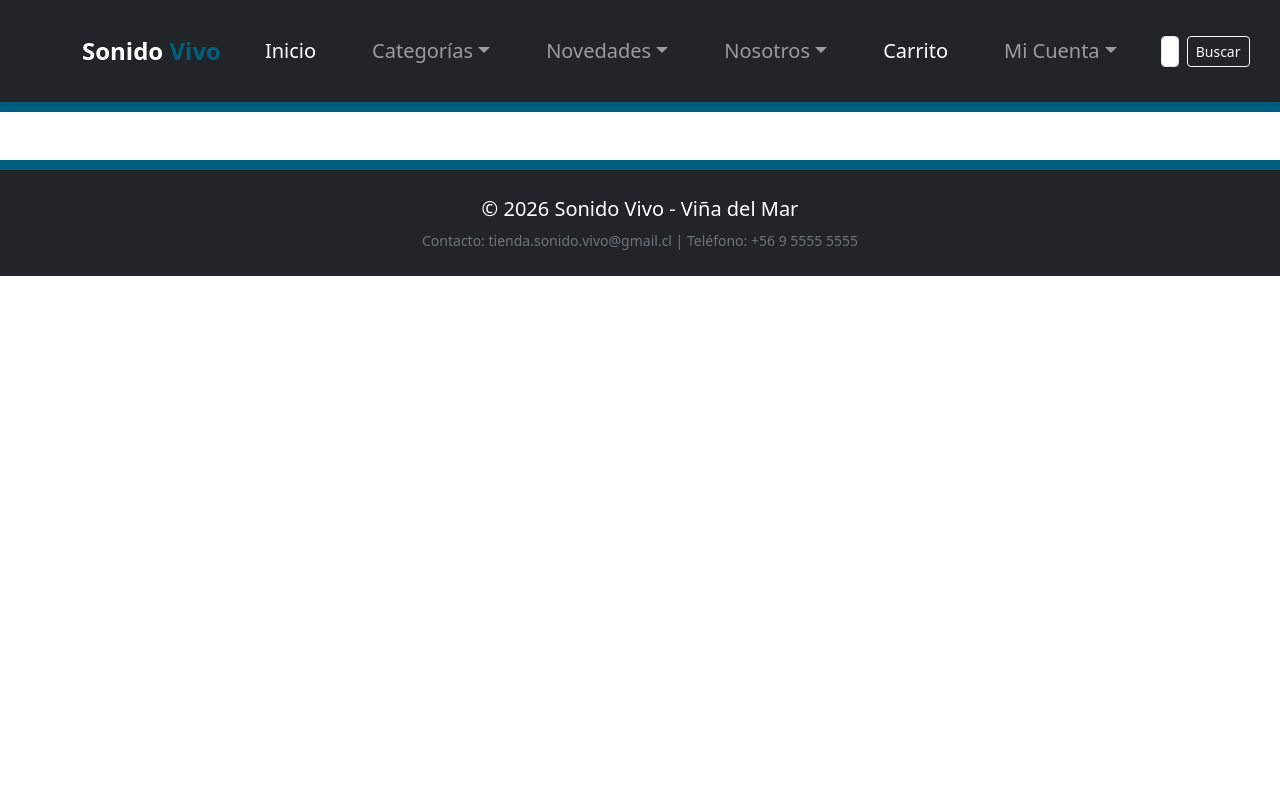
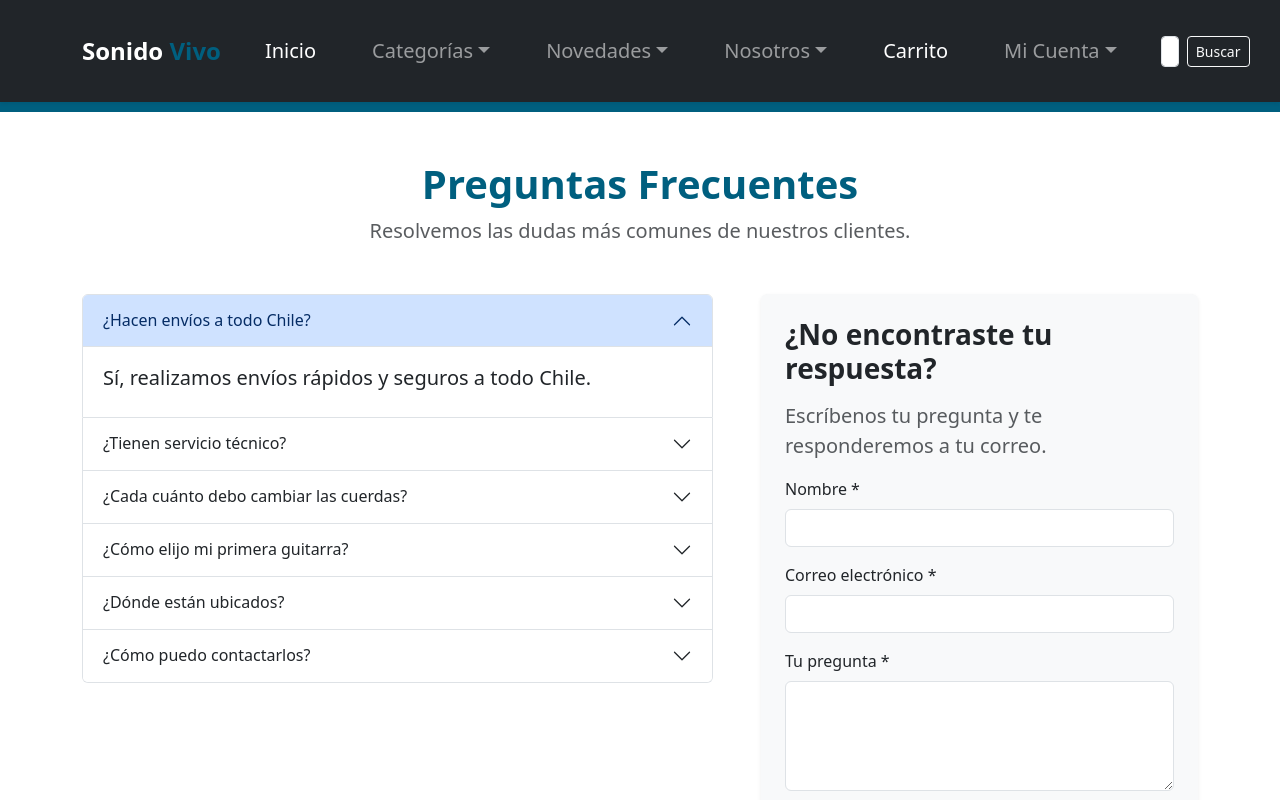
Before and after one commit to Tienda-Sonido-Vivo/sonido-vivo-react-migration, a React (Vite) app: page /preguntas-frecuentes in a window 1280 px wide. Shown: the top 800 px of the page. Built offline with nearby package versions, Linux system fonts and the light colour scheme.

Commit message:
fix:  se agrega pagina nueva de pregunas frecuentes,se complila todo en campo formulario,restaura mapa interactivo en contacto

```diff
--- a/src/App.tsx
+++ b/src/App.tsx
@@ -13,6 +13,7 @@ import Nosotros from "./paginas/Nosotros";
 import Contacto from "./paginas/Contacto";
 import Novedades from "./paginas/Novedades";
 import NovedadDetalle from "./paginas/NovedadDetalle";
+import PreguntasFrecuentes from "./paginas/PreguntasFrecuentes";
 
 function App() {
 
@@ -64,6 +65,12 @@ function App() {
                     element={<NovedadDetalle />}
                 />
 
+                <Route
+                    path="/preguntas-frecuentes"
+                    element={<PreguntasFrecuentes />}
+                />
+
+
             </Routes>
 
             <Footer />
--- a/src/componentes/moleculas/CampoFormulario.tsx
+++ b/src/componentes/moleculas/CampoFormulario.tsx
@@ -1,124 +1,174 @@
 import { useState } from "react";
+import type { FormEvent } from "react";
 
+type Props = {
+    etiqueta: string;
+    tipo: string;
+    nombre: string;
+    valor : string;
+    alCambiar: (valor : string) => void;
+    filas?: number;
+    maxLength?: number;
+};
 
-function CampoFormulario() {
+function CampoFormulario({etiqueta, tipo, nombre, valor, alCambiar, filas = 4, maxLength}: Props) {
+
+    return(
+        <div className="mb-3">
+
+            <label
+                htmlFor={nombre}
+                className="form-label"
+            >
+                {etiqueta}
+            </label>
+
+            {tipo === "textarea" ? (
+
+                <textarea
+                    className="form-control"
+                    id={nombre}
+                    name={nombre}
+                    rows={filas}
+                    maxLength={maxLength}
+                    value={valor}
+                    onChange={(event) =>
+                        alCambiar(event.target.value)
+                    }
+                />
+
+            ) : (
+
+                <input
+                    className="form-control"
+                    type={tipo}
+                    id={nombre}
+                    name={nombre}
+                    value={valor}
+                    onChange={(event) =>
+                        alCambiar(event.target.value)
+                    }
+                />
+
+            )}
+
+        </div>
+    );
+}
+
+type FormularioConsultaProps = {
+    prefijo: string;
+    etiquetaMensaje: string;
+    textoBoton: string;
+    mensajeExito: string;
+    mensajeLimite: string;
+};
+
+function FormularioConsulta({
+    prefijo,
+    etiquetaMensaje,
+    textoBoton,
+    mensajeExito,
+    mensajeLimite
+}: FormularioConsultaProps) {
 
     const [nombre, setNombre] = useState("");
     const [correo, setCorreo] = useState("");
-    const [comentario, setComentario] = useState("");
+    const [mensaje, setMensaje] = useState("");
 
+    const manejarEnvio = (
+        event: FormEvent<HTMLFormElement>
+    ) => {
 
-    const enviar = () => {
+        event.preventDefault();
+
+        const nombreLimpio = nombre.trim();
+        const correoLimpio = correo.trim().toLowerCase();
+        const mensajeLimpio = mensaje.trim();
 
         if (
-            nombre.trim() === "" ||
-            correo.trim() === "" ||
-            comentario.trim() === ""
+            !nombreLimpio ||
+            !correoLimpio ||
+            !mensajeLimpio
         ) {
 
-            alert("Debe completar todos los campos.");
+            alert(
+                "Debe completar todos los campos."
+            );
 
             return;
-
         }
 
+        if (nombreLimpio.length > 100) {
 
-        alert("¡Mensaje enviado exitosamente!");
+            alert(
+                "El nombre debe tener máximo 100 caracteres."
+            );
+
+            return;
+        }
+
+        const formatoCorreo =
+            /^[^\s@]+@[^\s@]+\.[^\s@]+$/;
+
+        if (
+            !formatoCorreo.test(correoLimpio) ||
+            correoLimpio.length > 100
+        ) {
+
+            alert(
+                "Ingrese un correo válido."
+            );
+
+            return;
+        }
+
+        if (mensajeLimpio.length > 500) {
+
+            alert(mensajeLimite);
+
+            return;
+        }
+
+        alert(mensajeExito);
 
         setNombre("");
         setCorreo("");
-        setComentario("");
-
+        setMensaje("");
     };
-
 
     return (
 
         <form
-            onSubmit={(event) => {
-
-                event.preventDefault();
-                enviar();
-
-            }}
+            onSubmit={manejarEnvio}
+            noValidate
         >
 
-            <div className="mb-3">
+            <CampoFormulario
+                etiqueta="Nombre *"
+                tipo="text"
+                nombre={`nombre${prefijo}`}
+                valor={nombre}
+                alCambiar={setNombre}
+            />
 
-                <label
-                    htmlFor="nombreContacto"
-                    className="form-label"
-                >
-                    Nombre *
-                </label>
+            <CampoFormulario
+                etiqueta="Correo electrónico *"
+                tipo="email"
+                nombre={`correo${prefijo}`}
+                valor={correo}
+                alCambiar={setCorreo}
+            />
 
-                <input
-                    type="text"
-                    className="form-control"
-                    id="nombreContacto"
-                    placeholder="Tu nombre completo"
-                    maxLength={100}
-                    required
-                    value={nombre}
-                    onChange={(event) =>
-                        setNombre(event.target.value)
-                    }
-                />
-
-            </div>
-
-
-            <div className="mb-3">
-
-                <label
-                    htmlFor="correoContacto"
-                    className="form-label"
-                >
-                    Correo electrónico *
-                </label>
-
-                <input
-                    type="email"
-                    className="form-control"
-                    id="correoContacto"
-                    placeholder="ejemplo@correo.com"
-                    maxLength={100}
-                    required
-                    pattern="[\w\-\.]+@([\w\-]+\.)+[\w\-]{2,4}"
-                    title="Ingrese un correo válido, por ejemplo: ejemplo@correo.com"
-                    value={correo}
-                    onChange={(event) =>
-                        setCorreo(event.target.value)
-                    }
-                />
-
-            </div>
-
-
-            <div className="mb-3">
-
-                <label
-                    htmlFor="mensajeContacto"
-                    className="form-label"
-                >
-                    Comentario o mensaje *
-                </label>
-
-                <textarea
-                    className="form-control"
-                    id="mensajeContacto"
-                    rows={4}
-                    placeholder="Escribe tu consulta aquí..."
-                    maxLength={500}
-                    required
-                    value={comentario}
-                    onChange={(event) =>
-                        setComentario(event.target.value)
-                    }
-                />
-
-            </div>
-
+            <CampoFormulario
+                etiqueta={etiquetaMensaje}
+                tipo="textarea"
+                nombre={`mensaje${prefijo}`}
+                valor={mensaje}
+                alCambiar={setMensaje}
+                filas={4}
+                maxLength={500}
+            />
 
             <button
                 type="submit"
@@ -127,14 +177,39 @@ function CampoFormulario() {
                     backgroundColor: "#005f7f"
                 }}
             >
-                Enviar mensaje
+                {textoBoton}
             </button>
 
         </form>
-
     );
-
 }
 
+export function FormularioContacto() {
+
+    return (
+
+        <FormularioConsulta
+            prefijo="Contacto"
+            etiquetaMensaje="Comentario o mensaje *"
+            textoBoton="Enviar mensaje"
+            mensajeExito="¡Mensaje enviado exitosamente!"
+            mensajeLimite="El comentario debe tener máximo 500 caracteres."
+        />
+    );
+}
+
+export function FormularioPregunta() {
+
+    return (
+
+        <FormularioConsulta
+            prefijo="Pregunta"
+            etiquetaMensaje="Tu pregunta *"
+            textoBoton="Enviar pregunta"
+            mensajeExito="¡Pregunta enviada exitosamente!"
+            mensajeLimite="La pregunta debe tener máximo 500 caracteres."
+        />
+    );
+}
 
 export default CampoFormulario;
--- a/src/componentes/organismos/Navbar.tsx
+++ b/src/componentes/organismos/Navbar.tsx
@@ -235,6 +235,17 @@ function Navbar() {
                                             to="/nosotros#contactos"
                                         >
                                             Contáctanos
+                                        </Link>
+
+                                    </li>
+
+                                    <li>
+
+                                        <Link
+                                            className="dropdown-item"
+                                            to="/preguntas-frecuentes"
+                                        >
+                                            Preguntas Frecuentes
                                         </Link>
 
                                     </li>
--- a/src/paginas/Contacto.tsx
+++ b/src/paginas/Contacto.tsx
@@ -1,4 +1,4 @@
-import CampoFormulario from '../componentes/moleculas/CampoFormulario'
+import { FormularioContacto } from '../componentes/moleculas/CampoFormulario'
 
 interface Props {
   conBorde?: boolean
@@ -10,9 +10,9 @@ export function SeccionContacto({ conBorde = false }: Props) {
       <div className="col-12 col-md-6 mb-4" id="contactos">
         <h3 className="fw-bold mb-3">Contáctanos</h3>
         <p className="mb-3 text-muted">
-          Ubicación: Libertad 1055 Viña del Mar Libertad 1055, Región de Valparaíso | WhatsApp: +56 9 1234 5678 | Correo: info@tiendavivo.com | info@tiendavivo.cl
+          Ubicación: Viña del Mar Libertad 1055, Región de Valparaíso | WhatsApp: +56 9 1234 5678 | Correo: info@tiendavivo.com
         </p>
-        <CampoFormulario />
+        <FormularioContacto />
       </div>
 
       <div className="col-12 col-md-6">
--- /dev/null
+++ b/src/paginas/PreguntasFrecuentes.tsx
@@ -0,0 +1,181 @@
+import { useState } from "react";
+import { Link } from "react-router-dom";
+
+import { FormularioPregunta } from "../componentes/moleculas/CampoFormulario";
+
+
+type Pregunta = {
+    pregunta: string;
+    respuesta: string;
+    enlace?: {
+        texto: string;
+        ruta: string;
+    };
+};
+
+
+const preguntas: Pregunta[] = [
+    {
+        pregunta: "¿Hacen envíos a todo Chile?",
+        respuesta: "Sí, realizamos envíos rápidos y seguros a todo Chile."
+    },
+    {
+        pregunta: "¿Tienen servicio técnico?",
+        respuesta: "Sí, contamos con servicio técnico de reparación de instrumentos de cuerda, con calibración y mantenimiento integral.",
+        enlace: {
+            texto: "Lee nuestros consejos de mantenimiento",
+            ruta: "/novedades/reparacion"
+        }
+    },
+    {
+        pregunta: "¿Cada cuánto debo cambiar las cuerdas?",
+        respuesta: "Se recomienda cambiarlas cada 2 a 3 meses para conservar una afinación estable y un tono brillante."
+    },
+    {
+        pregunta: "¿Cómo elijo mi primera guitarra?",
+        respuesta: "Debes considerar el tamaño, los materiales, la comodidad y el tipo de cuerdas.",
+        enlace: {
+            texto: "Lee la guía completa",
+            ruta: "/novedades/guitarra"
+        }
+    },
+    {
+        pregunta: "¿Dónde están ubicados?",
+        respuesta: "Estamos en Viña del Mar, Libertad 1055, Región de Valparaíso.",
+        enlace: {
+            texto: "Ver el mapa",
+            ruta: "/nosotros#ubicacion"
+        }
+    },
+    {
+        pregunta: "¿Cómo puedo contactarlos?",
+        respuesta: "Por WhatsApp al +56 9 1234 5678 o al correo info@tiendavivo.com. También puedes usar el formulario de contacto.",
+        enlace: {
+            texto: "Ir al formulario de contacto",
+            ruta: "/nosotros#contactos"
+        }
+    }
+];
+
+
+function PreguntasFrecuentes() {
+
+    const [abierta, setAbierta] = useState<number | null>(0);
+
+    return (
+
+        <main className="container my-5">
+
+            <div className="text-center mb-5">
+
+                <h1 className="fw-bold color-azul">
+                    Preguntas Frecuentes
+                </h1>
+
+                <p className="lead text-muted">
+                    Resolvemos las dudas más comunes de nuestros clientes.
+                </p>
+
+            </div>
+
+
+            <div className="row g-5">
+
+                <div className="col-12 col-lg-7">
+
+                    <div className="accordion">
+
+                        {preguntas.map((item, indice) => {
+
+                            const estaAbierta = abierta === indice;
+
+                            return (
+
+                                <div
+                                    className="accordion-item"
+                                    key={item.pregunta}
+                                >
+
+                                    <h2 className="accordion-header">
+
+                                        <button
+                                            type="button"
+                                            className={`accordion-button ${estaAbierta ? "" : "collapsed"}`}
+                                            aria-expanded={estaAbierta}
+                                            onClick={() =>
+                                                setAbierta(
+                                                    estaAbierta ? null : indice
+                                                )
+                                            }
+                                        >
+                                            {item.pregunta}
+                                        </button>
+
+                                    </h2>
+
+
+                                    <div
+                                        className={`accordion-collapse collapse ${estaAbierta ? "show" : ""}`}
+                                    >
+
+                                        <div className="accordion-body">
+
+                                            <p className="mb-2">
+                                                {item.respuesta}
+                                            </p>
+
+                                            {item.enlace && (
+
+                                                <Link
+                                                    to={item.enlace.ruta}
+                                                    className="color-azul fw-bold"
+                                                >
+                                                    {item.enlace.texto} &raquo;
+                                                </Link>
+
+                                            )}
+
+                                        </div>
+
+                                    </div>
+
+                                </div>
+
+                            );
+
+                        })}
+
+                    </div>
+
+                </div>
+
+
+                <div className="col-12 col-lg-5">
+
+                    <div className="card shadow-sm border-0 bg-light p-4">
+
+                        <h3 className="fw-bold mb-3">
+                            ¿No encontraste tu respuesta?
+                        </h3>
+
+                        <p className="text-muted">
+                            Escríbenos tu pregunta y te responderemos a tu correo.
+                        </p>
+
+
+                        <FormularioPregunta />
+
+                    </div>
+
+                </div>
+
+            </div>
+
+        </main>
+
+    );
+
+}
+
+
+export default PreguntasFrecuentes;
```
Also changed, not shown: src/componentes/atomos/Input.tsx (added, +25 -0 lines).
